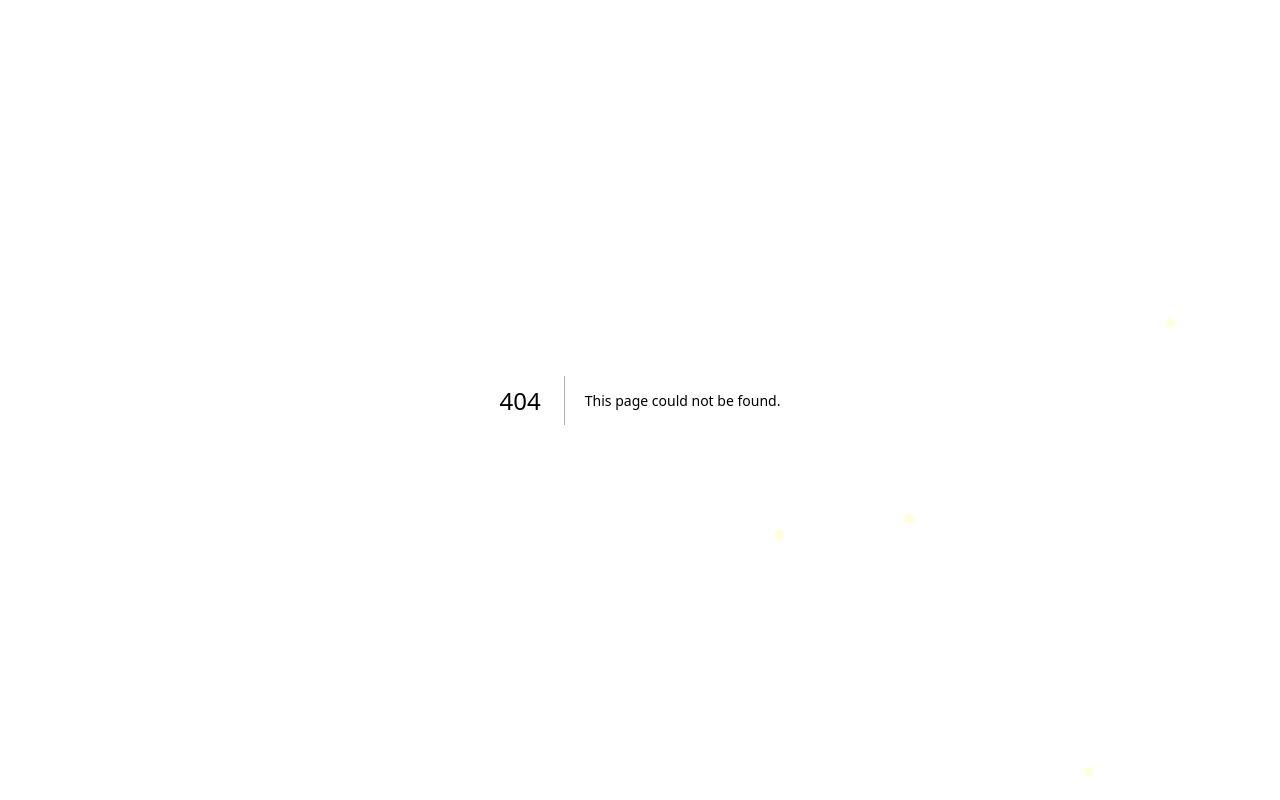
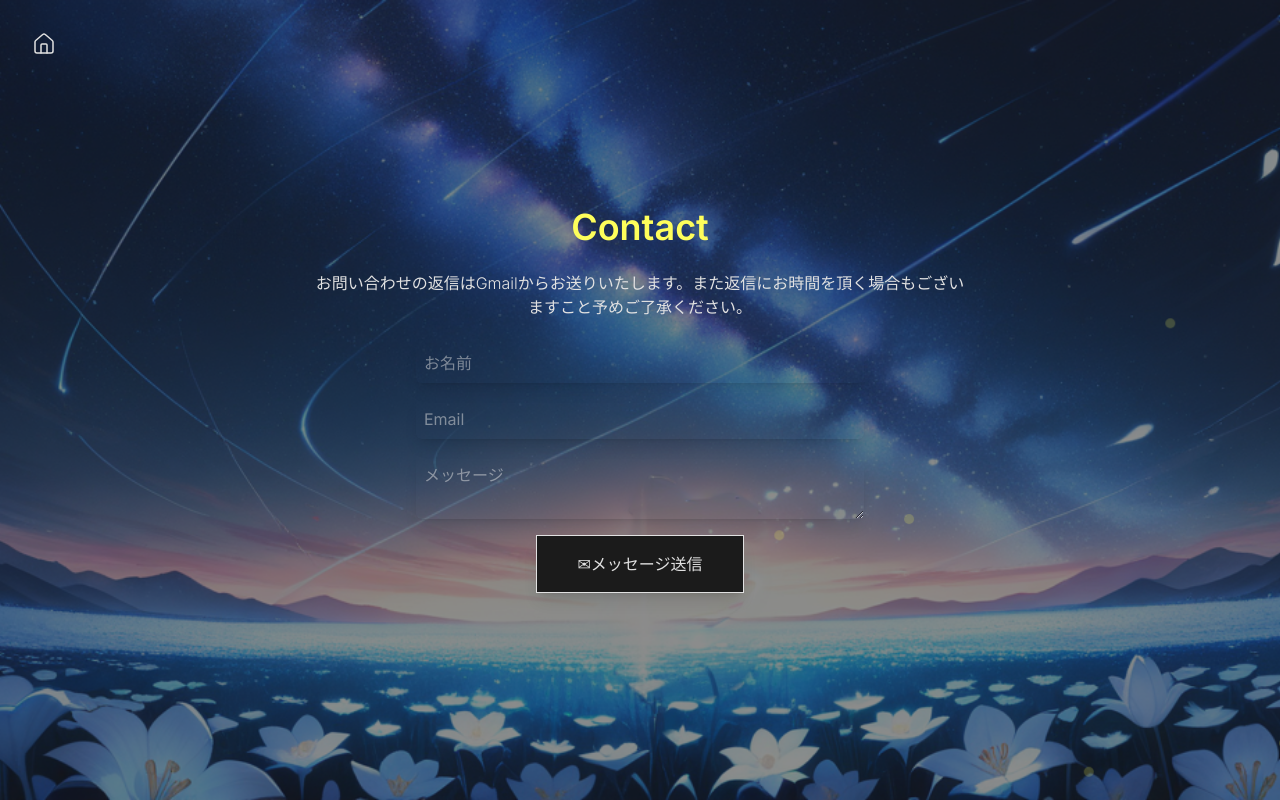
Before and after one commit to tatjapan/aigake-portfolio, a Next.js app: page /contact in a window 1280 px wide. Before the commit this address had no page. Built offline with nearby package versions, Linux system fonts and the light colour scheme.

Commit message:
Add Contact page

```diff
--- /dev/null
+++ b/app/contact/page.tsx
@@ -0,0 +1,39 @@
+import Image from "next/image";
+import bg from "../../public/background/home-background.webp"
+import HomeBtn from '@/components/HomeBtn';
+import Form from "@/components/contact/Form";
+
+
+export default function Contact() {
+    return (
+        <main className="relative min-h-screen flex items-center justify-center overflow-hidden">
+
+            {/* 背景画像は absolute で配置 + opacity */}
+            <div className="absolute inset-0 -z-10">
+                <Image
+                    src={bg}
+                    alt="background-image"
+                    fill
+                    className="object-cover object-center opacity-50"
+                />
+            </div>
+
+            {/* Homeボタン */}
+            <HomeBtn />
+
+            {/* コンテンツ */}
+            <div className="relative z-10 min-h-screen flex flex-col items-center justify-center px-4 py-20">
+                <article className="relative w-full flex flex-col items-center justify-center space-y-8">
+                    <div className="flex flex-col items-center justify-center space-y-6 w-3/4">
+                        <h1 className="text-accent font-semibold text-center text-4xl capitalize">Contact</h1>
+                        <p className="text-center font-light">
+                            お問い合わせの返信はGmailからお送りいたします。また返信にお時間を頂く場合もございますこと予めご了承ください。
+                        </p>
+                        <Form />
+                    </div>
+                </article>
+
+            </div>
+        </main >
+    );
+}
--- /dev/null
+++ b/components/contact/Form.tsx
@@ -0,0 +1,100 @@
+'use client'
+import React from 'react';
+import { useForm, SubmitHandler } from 'react-hook-form';
+import emailjs from "@emailjs/browser";
+
+type EmailParams = {
+    to_name: string;
+    from_name: string;
+    reply_to: string;
+    message: string;
+};
+
+type FormInput = {
+    name: string;
+    email: string;
+    message: string;
+};
+
+export default function Form() {
+    const { register, handleSubmit, formState: { errors } } = useForm<FormInput>();
+    const sendEmail = (params: EmailParams) => {
+        emailjs
+            .send(
+                process.env.NEXT_PUBLIC_SERVICE_ID!,
+                process.env.NEXT_PUBLIC_TEMPLATE_ID!,
+                params, {
+                publicKey: process.env.NEXT_PUBLIC_KEY!,
+                limitRate: {
+                    throttle: 5000,
+                }
+            })
+            .then(
+                () => {
+                    console.log('SUCCESS!');
+                },
+                (error) => {
+                    console.log('FAILED...', error.text);
+                },
+            );
+    }
+
+
+    const onSubmit: SubmitHandler<FormInput> = (data) => {
+        const templateParams = {
+            to_name: "Aigake",
+            from_name: data.name,
+            reply_to: data.email,
+            message: data.message,
+
+        }
+
+        sendEmail(templateParams);
+    };
+    console.log(errors);
+
+    return (
+        <form onSubmit={handleSubmit(onSubmit)}
+            className='max-w-md w-full flex flex-col items-center justify-center space-y-4'
+        >
+            <input type="text" placeholder="お名前" {...register("name", {
+                required: 'この項目は入力必須項目です',
+                minLength: {
+                    value: 1,
+                    message: '最低1文字以上入力してください'
+                },
+                maxLength: {
+                    value: 80,
+                    message: '80文字以下で入力してください'
+                },
+            })}
+                className='w-full p-2 rounded-md shadow-lg text-foregfound focus:outline-none focus:ring-2 focus:ring-accent/50 custom-bg'
+            />
+            {
+                errors.name && <span className='inline-block self-start text-accent'>{errors.name.message}</span>
+            }
+            <input type="email" placeholder="Email" {...register("email", { required: 'この項目は入力必須項目です', pattern: /^\S+@\S+$/i })} className='w-full p-2 rounded-md shadow-lg text-foregfound focus:outline-none focus:ring-2 focus:ring-accent/50 custom-bg' />
+            {
+                errors.email && <span className='inline-block self-start text-accent'>{errors.email.message}</span>
+            }
+            <textarea placeholder="メッセージ" {...register("message", {
+                required: 'この項目は入力必須項目です',
+                maxLength: {
+                    value: 300,
+                    message: "300文字以下でメッセージを入力してください"
+                },
+                minLength: {
+                    value: 10,
+                    message: "10文字以上でメッセージを入力してください"
+                },
+            })} className='w-full p-2 rounded-md shadow-lg text-foregfound focus:outline-none focus:ring-2 focus:ring-accent/50 custom-bg' />
+            {
+                errors.message && <span className='inline-block self-start text-accent'>{errors.message.message}</span>
+            }
+            <input
+                value="✉メッセージ送信"
+                className='px-10 py-4 rouded-md shadow-lg bg-background border border-accent/30 border-solid hover:shadow-glass-xs backdrop-blur-sm text-foreground focus:outline-none focus:ring-2 focus:ring-accent/50 cursor-pointer capitalize' type="submit" />
+
+        </form>
+    );
+}
--- a/package.json
+++ b/package.json
@@ -9,6 +9,7 @@
     "lint": "next lint"
   },
   "dependencies": {
+    "@emailjs/browser": "^4.4.1",
     "autoprefixer": "^10.4.21",
     "clsx": "^2.1.1",
     "framer-motion": "^12.10.5",
```
Also changed, not shown: 1 other file (tests, documents, lock files or other folders).
